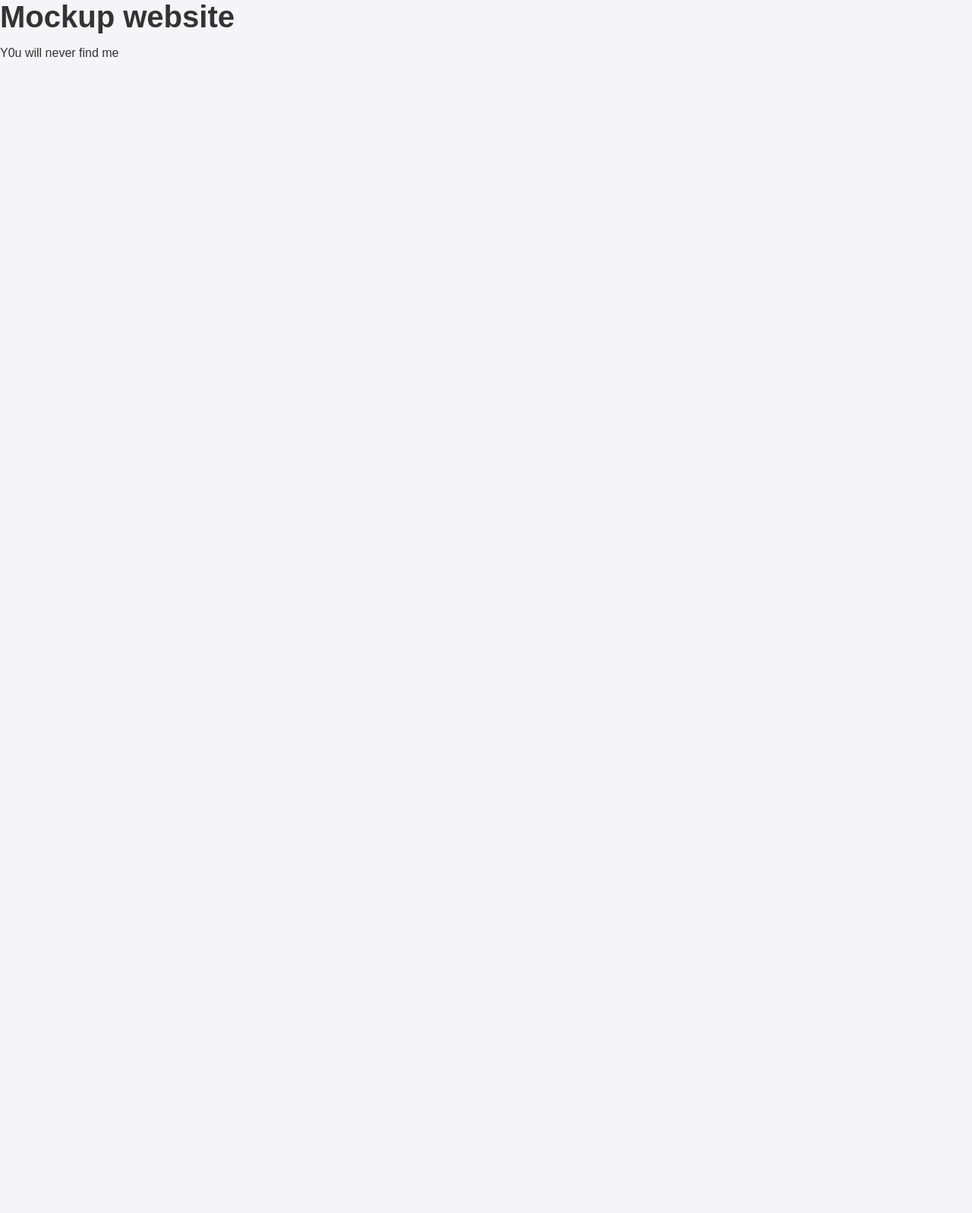
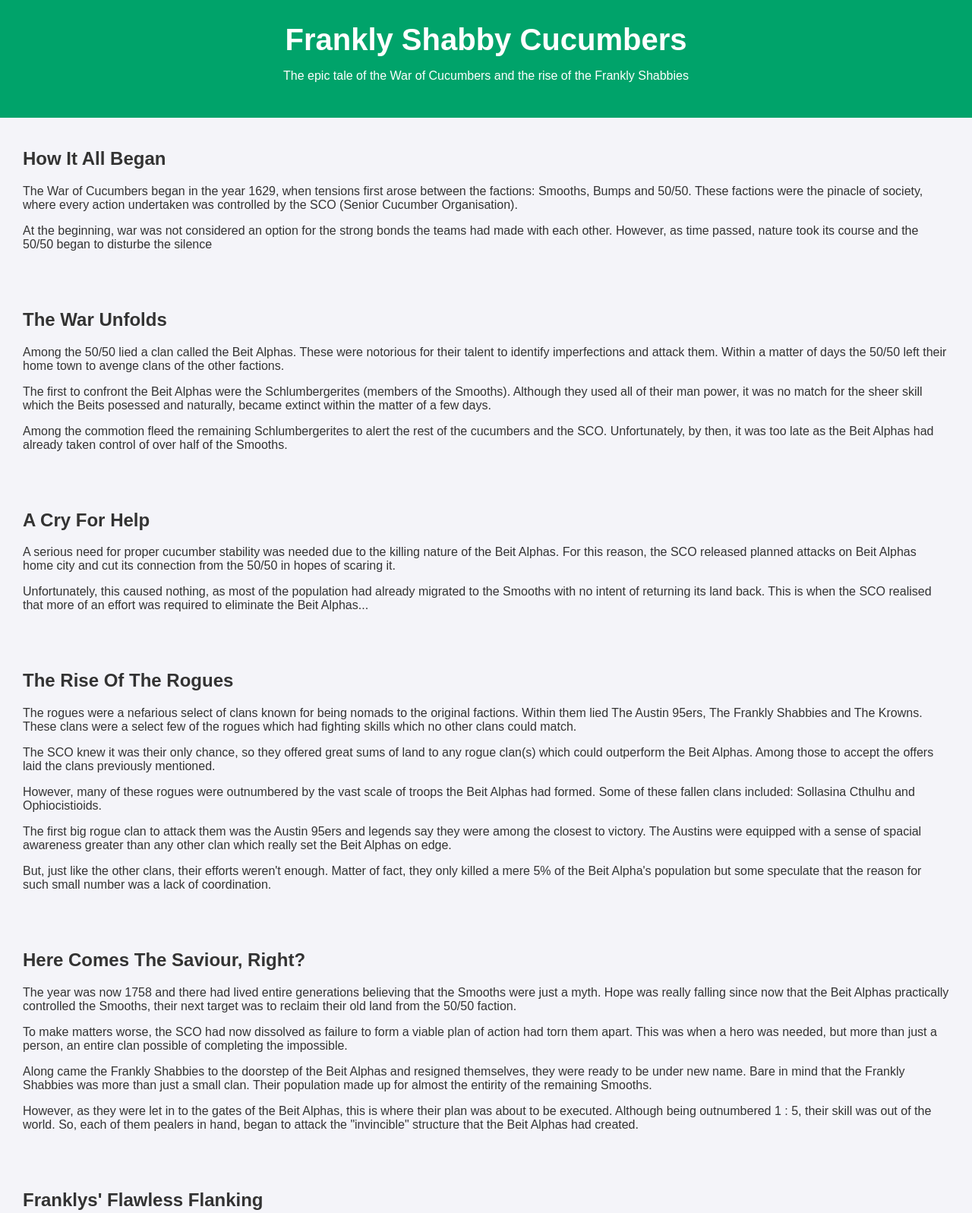
Before and after one commit to anonym0us-coder/frankly-shabby-cucumbers, a website: page public/index.html in a window 1280 px wide. Shown: the top 1597 px of the page at 76% size. Before the commit the page ends 800 px from the top, so only its background shows below. Drawn offline with Linux system fonts and the light colour scheme.

Commit message:
Update index.html

```diff
--- a/public/index.html
+++ b/public/index.html
@@ -3,11 +3,68 @@
 <head>
     <meta charset="UTF-8">
     <meta name="viewport" content="width=device-width, initial-scale=1.0">
-    <title>Test Website</title>
+    <meta http-equiv="X-UA-Compatible" content="ie=edge">
+    <title>The War of Cucumbers</title>
     <link rel="stylesheet" href="/css/index.css">
 </head>
 <body>
-    <h1>Mockup website</h1>
-    <p>Y0u will never find me</p>
+
+<header>
+    <h1>Frankly Shabby Cucumbers</h1>
+    <p>The epic tale of the War of Cucumbers and the rise of the Frankly Shabbies</p>
+</header>
+
+<section>
+    <h2>How It All Began</h2>
+    <p>The War of Cucumbers began in the year 1629, when tensions first arose between the factions: Smooths, Bumps and 50/50. These factions were the pinacle of society, where every action undertaken was controlled by the SCO (Senior Cucumber Organisation).</p>
+    <p>At the beginning, war was not considered an option for the strong bonds the teams had made with each other. However, as time passed, nature took its course and the 50/50 began to disturbe the silence</p>
+</section>
+
+<section>
+    <h2>The War Unfolds</h2>
+    <p>Among the 50/50 lied a clan called the Beit Alphas. These were notorious for their talent to identify imperfections and attack them. Within a matter of days the 50/50 left their home town to avenge clans of the other factions.</p>
+    <p>The first to confront the Beit Alphas were the Schlumbergerites (members of the Smooths). Although they used all of their man power, it was no match for the sheer skill which the Beits posessed and naturally, became extinct within the matter of a few days.</p>
+    <p>Among the commotion fleed the remaining Schlumbergerites to alert the rest of the cucumbers and the SCO. Unfortunately, by then, it was too late as the Beit Alphas had already taken control of over half of the Smooths.</p>
+</section>
+
+<section>
+    <h2>A Cry For Help</h2>
+    <p>A serious need for proper cucumber stability was needed due to the killing nature of the Beit Alphas. For this reason, the SCO released planned attacks on Beit Alphas home city and cut its connection from the 50/50 in hopes of scaring it.</p>
+    <p>Unfortunately, this caused nothing, as most of the population had already migrated to the Smooths with no intent of returning its land back. This is when the SCO realised that more of an effort was required to eliminate the Beit Alphas...</p>
+</section>
+
+<section>
+    <h2>The Rise Of The Rogues</h2>
+    <p>The rogues were a nefarious select of clans known for being nomads to the original factions. Within them lied The Austin 95ers, The Frankly Shabbies and The Krowns. These clans were a select few of the rogues which had fighting skills which no other clans could match.</p>
+    <p>The SCO knew it was their only chance, so they offered great sums of land to any rogue clan(s) which could outperform the Beit Alphas. Among those to accept the offers laid the clans previously mentioned.</p>
+    <p>However, many of these rogues were outnumbered by the vast scale of troops the Beit Alphas had formed. Some of these fallen clans included: Sollasina Cthulhu and Ophiocistioids.</p>
+    <p>The first big rogue clan to attack them was the Austin 95ers and legends say they were among the closest to victory. The Austins were equipped with a sense of spacial awareness greater than any other clan which really set the Beit Alphas on edge.</p>
+    <p>But, just like the other clans, their efforts weren't enough. Matter of fact, they only killed a mere 5% of the Beit Alpha's population but some speculate that the reason for such small number was a lack of coordination.</p>
+</section>
+
+<section>
+    <h2>Here Comes The Saviour, Right?</h2>
+    <p>The year was now 1758 and there had lived entire generations believing that the Smooths were just a myth. Hope was really falling since now that the Beit Alphas practically controlled the Smooths, their next target was to reclaim their old land from the 50/50 faction.</p>
+    <p>To make matters worse, the SCO had now dissolved as failure to form a viable plan of action had torn them apart. This was when a hero was needed, but more than just a person, an entire clan possible of completing the impossible.</p>
+    <p>Along came the Frankly Shabbies to the doorstep of the Beit Alphas and resigned themselves, they were ready to be under new name. Bare in mind that the Frankly Shabbies was more than just a small clan. Their population made up for almost the entirity of the remaining Smooths.</p>
+    <p>However, as they were let in to the gates of the Beit Alphas, this is where their plan was about to be executed. Although being outnumbered 1 : 5, their skill was out of the world. So, each of them pealers in hand, began to attack the "invincible" structure that the Beit Alphas had created.</p>
+</section>
+
+<section>
+    <h2>Franklys' Flawless Flanking</h2>
+    <p>The Frankly Shabbies executed their plan perfectly: inner Trojan attacks combined with a outer DDoS on the outer defences. At the start, their plan wasn't so great because of the sheer size of the Beit Alphas, but over the months, the Beit Alphas fell on their knees.</p>
+    <p>The Beit Alphas ultimately crumbled into small pieces as they got cornered left, right and center. They ended up surrendering 1 year later when they were reduced to nothing. This was ultimately the rise and fall of such a powerful clan due to its lack of defences.</p>
+    <p>For their bravery, the Franky Shabbies were awarded the promised land and alongside that, could restore the SCO to its original state.</p>
+</section>
+
+<section>
+    <h2>Contact Us</h2>
+    <p>Want to learn more about the War of Cucumbers or the victorious Frankly Shabbies? Come to our discussion forum, here, where we talk about our views on the topic.</p>
+</section>
+
+<footer>
+    <p>This is solely for informational purposes, no hate or discrimination was intended.</p>
+</footer>
+
 </body>
 </html>
```
